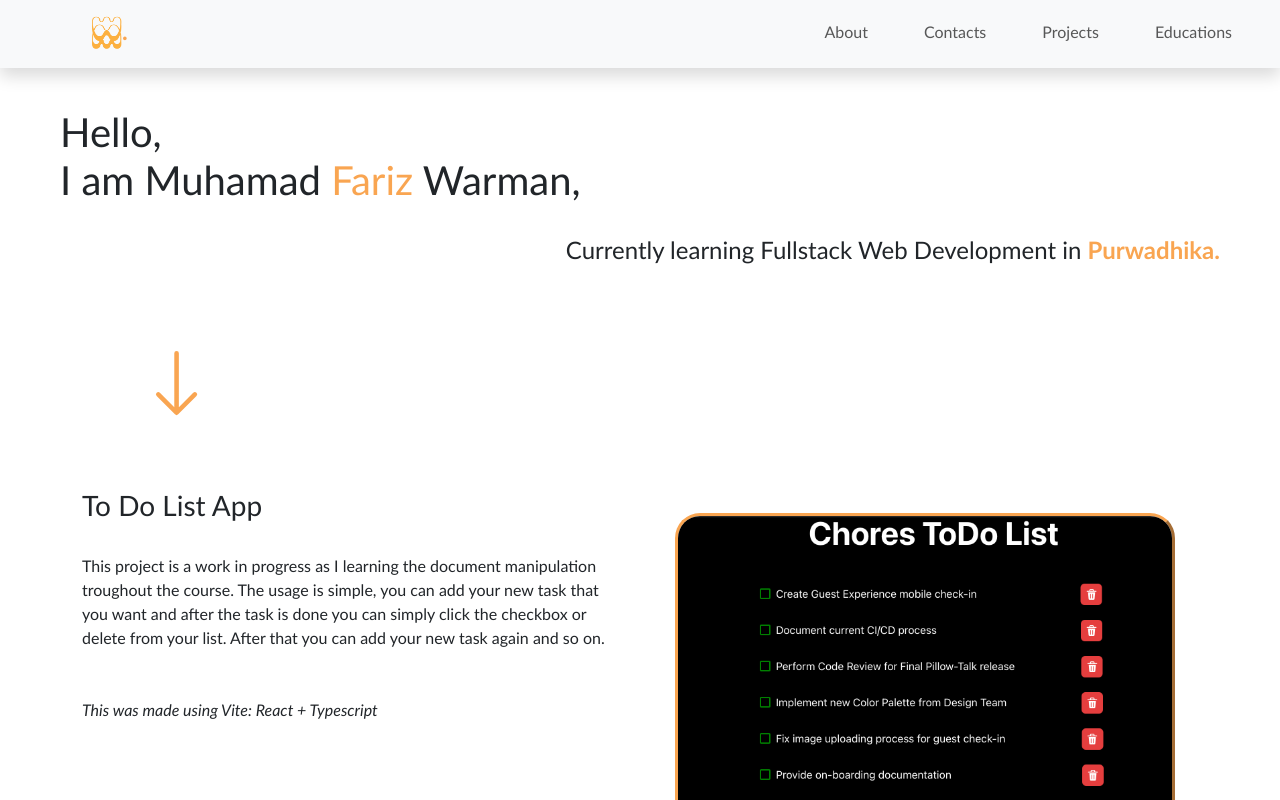
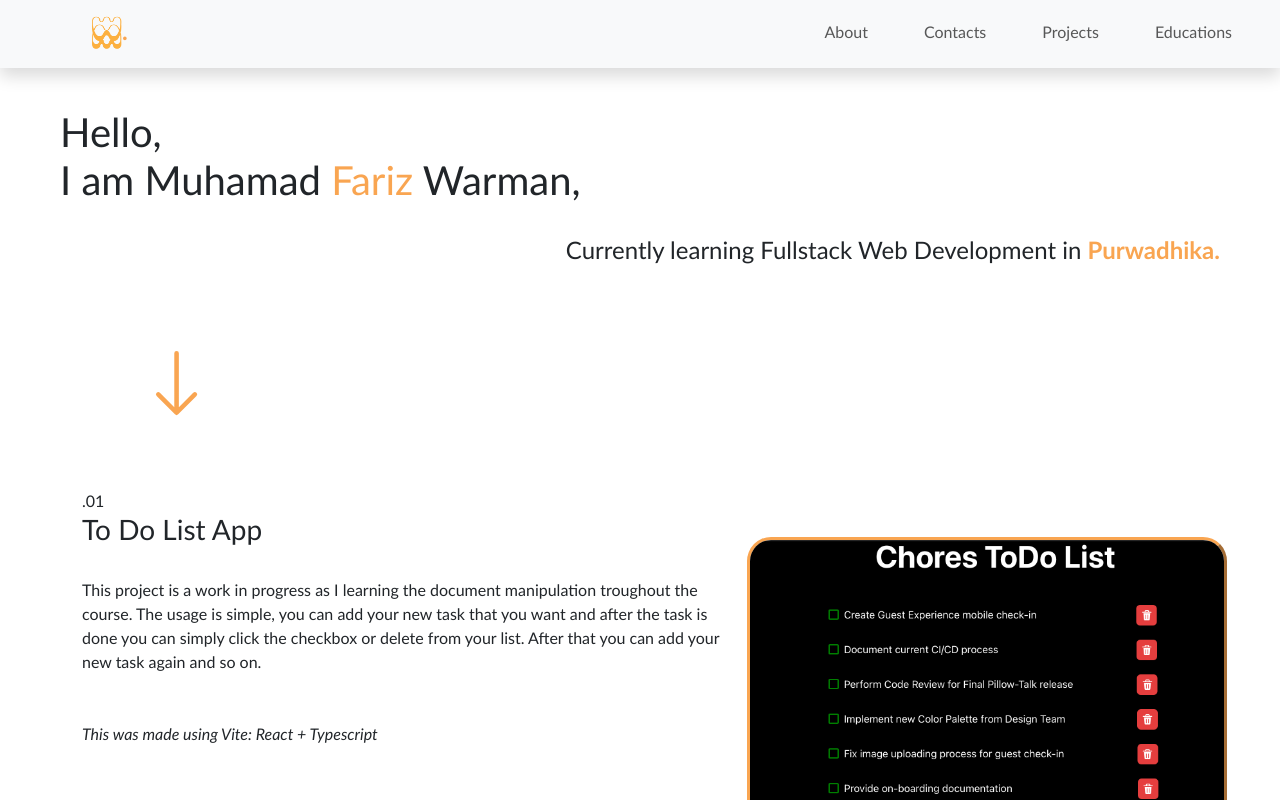
Before and after one commit to farizwrmn/Portfolio, a React (Vite) app: page / in a window 1280 px wide. Shown: the top 800 px of the page. Built offline with nearby package versions, Linux system fonts and the light colour scheme.

Commit message:
save progress

```diff
--- a/src/pages/home/projects.tsx
+++ b/src/pages/home/projects.tsx
@@ -5,7 +5,8 @@ function Projects() {
     <>
       <div className="container">
         <div className="row">
-          <div className="col-sm-6 text-justify">
+          <div className="col-9">.01</div>
+          <div className="col-lg-7 text-justify">
             <h3>To Do List App</h3>
             <br />
             This project is a work in progress as I learning the document
@@ -19,13 +20,13 @@ function Projects() {
             <em>This was made using Vite: React + Typescript</em>
             <br />
           </div>
-          <div className="col-lg-6 text-center">
+          <div className="col-lg-2 text-center">
             <br />
             <a href="http://frzwarman-todolistapp.vercel.app">
               <img
                 src={Projects1}
                 alt="Project 1"
-                width="500"
+                width="480"
                 className="link-project"
               />
             </a>
```
